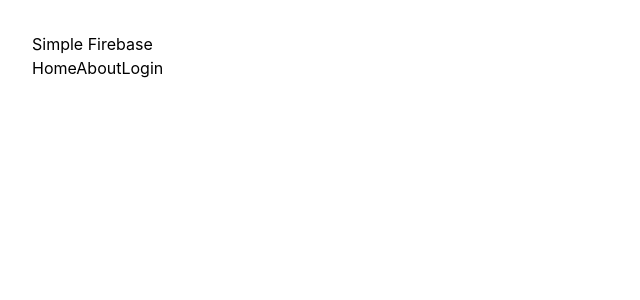
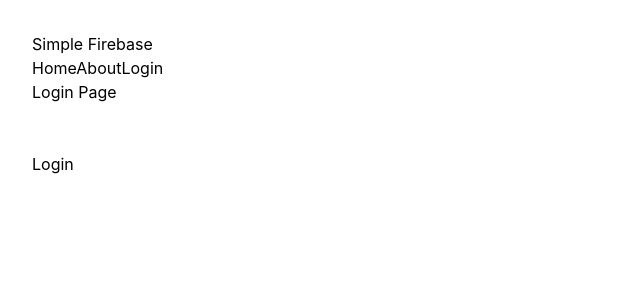
Before and after one commit to nurealammiaji/simple-firebase, a React (Vite) app: page /login in a window 1280 px wide. Shown: the top 300 px of the page, without its empty margins (0-640 px from the left). Built offline with nearby package versions, Linux system fonts and the light colour scheme.

Commit message:
new component added

```diff
--- a/src/components/About/About.jsx
+++ b/src/components/About/About.jsx
@@ -3,7 +3,7 @@
 const About = () => {
     return (
         <div>
-
+            <h3>About Page</h3>
         </div>
     );
 };
--- a/src/components/Home/Home.jsx
+++ b/src/components/Home/Home.jsx
@@ -3,7 +3,7 @@
 const Home = () => {
     return (
         <div>
-
+            <h3>Home Page</h3>
         </div>
     );
 };
--- a/src/components/Login/Login.jsx
+++ b/src/components/Login/Login.jsx
@@ -1,9 +1,14 @@
 
 
 const Login = () => {
+
     return (
         <div>
-
+            <h3>Login Page</h3>
+            <br /><br />
+            <div className="text-center">
+                <button className="bg-yellow-400 py-2 px-5 rounded-md">Login</button>
+            </div>
         </div>
     );
 };
```
